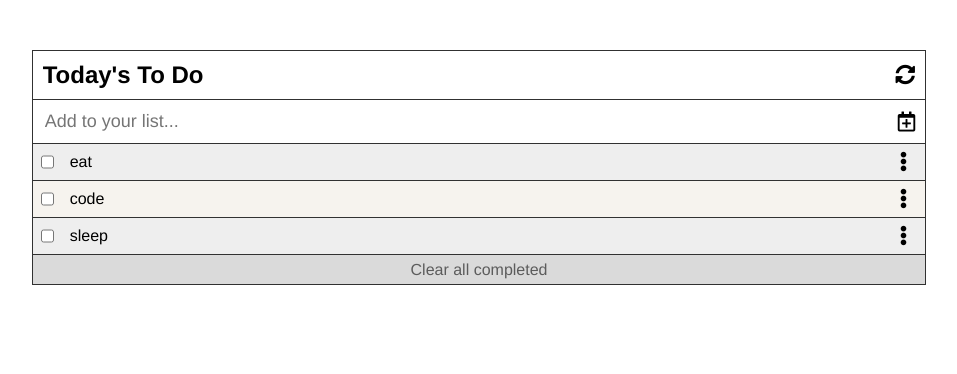
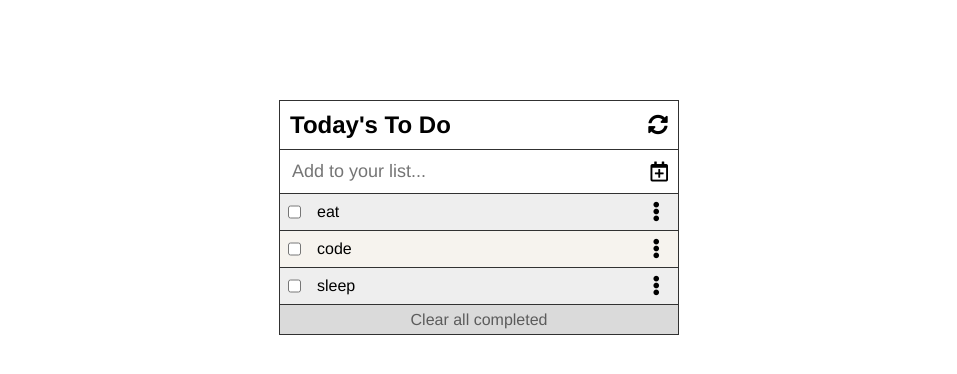
Before and after one commit to carlos-osorio-developer/whats-next-list, a website built with webpack: page src/index.html in a window 1280 px wide. Shown: the whole page, without its empty margins (161-1118 px from the left). Built offline with nearby package versions, Linux system fonts and the light colour scheme.

Commit message:
Add max-width into main div

```diff
--- a/src/assets/css/style.scss
+++ b/src/assets/css/style.scss
@@ -24,7 +24,8 @@ h1 {
 
 div {
   width: 70%;
-  margin: 50px auto;
+  max-width: 400px;
+  margin: 100px auto;
   border-right: $main-color 1px solid;
   border-left: $main-color 1px solid;
 
```
